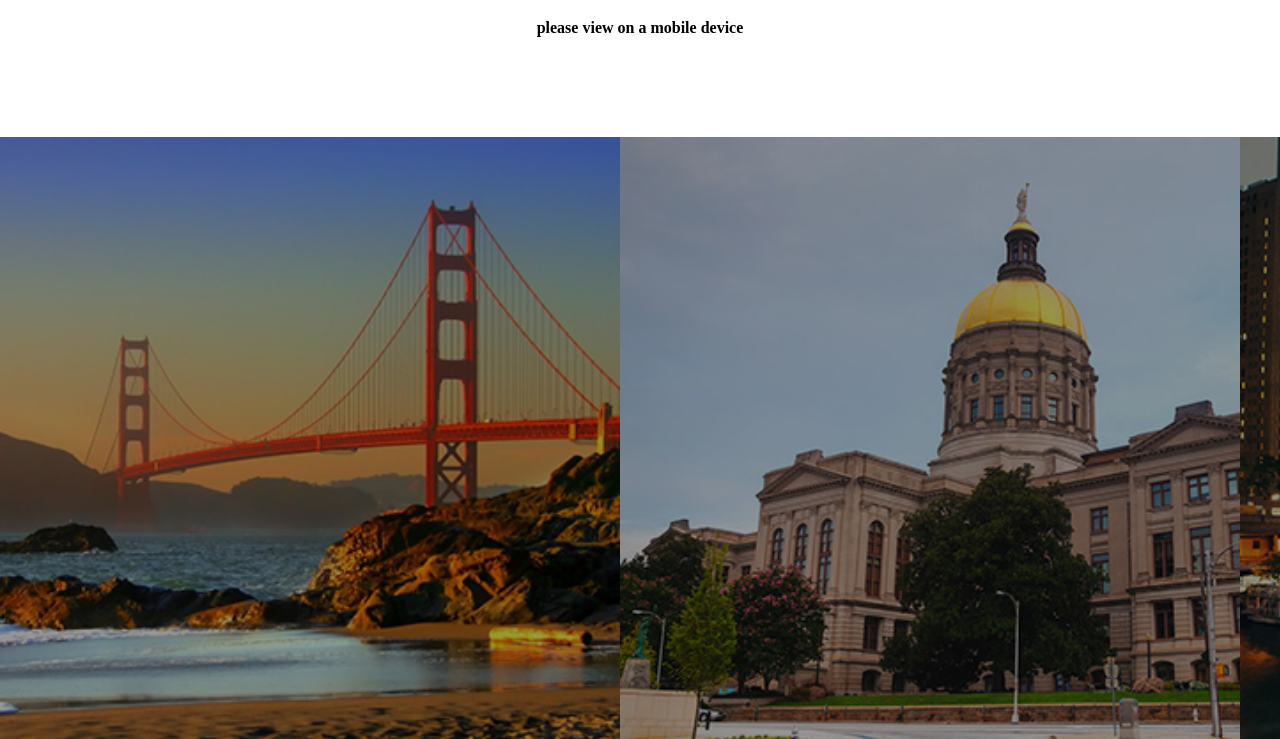
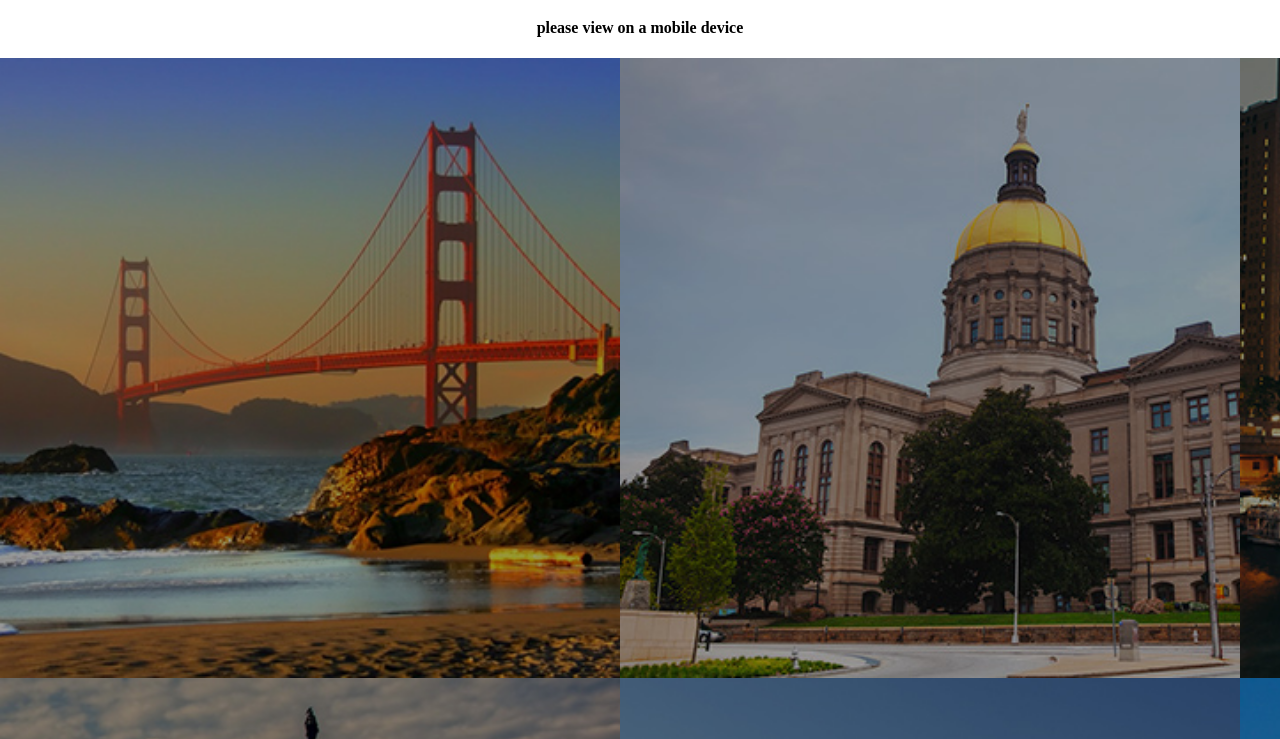
Before and after one commit to jeffreysbrother/slick-test, a website: page index.html in a window 1280 px wide. Shown: the part 61-800 px from the top of the page. Drawn offline with nearby package versions, Linux system fonts and the light colour scheme.

Commit message:
adjust margins

```diff
--- a/index.html
+++ b/index.html
@@ -25,7 +25,7 @@
     .slider {
       /*display: none;*/
         width: 100%;
-        margin: 100px auto;
+        margin: 15px auto;
     }
 
     .slick-slide {
```
